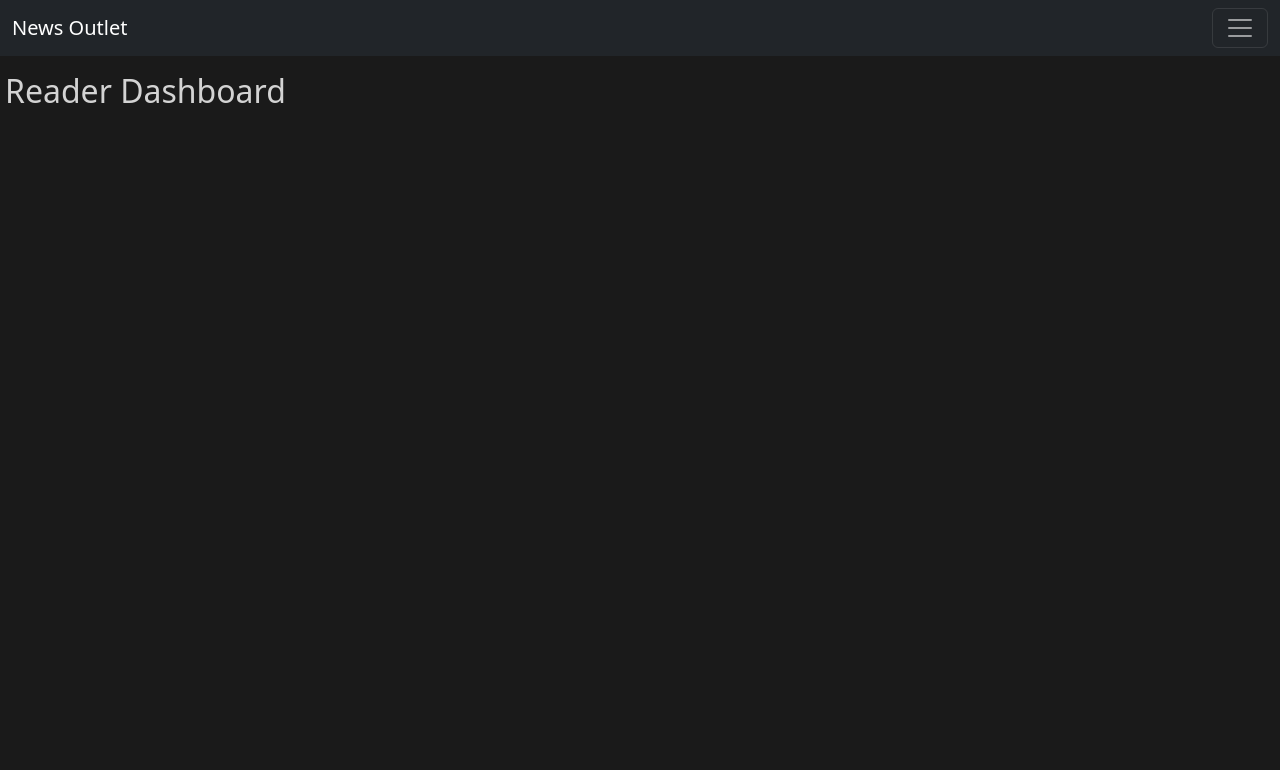
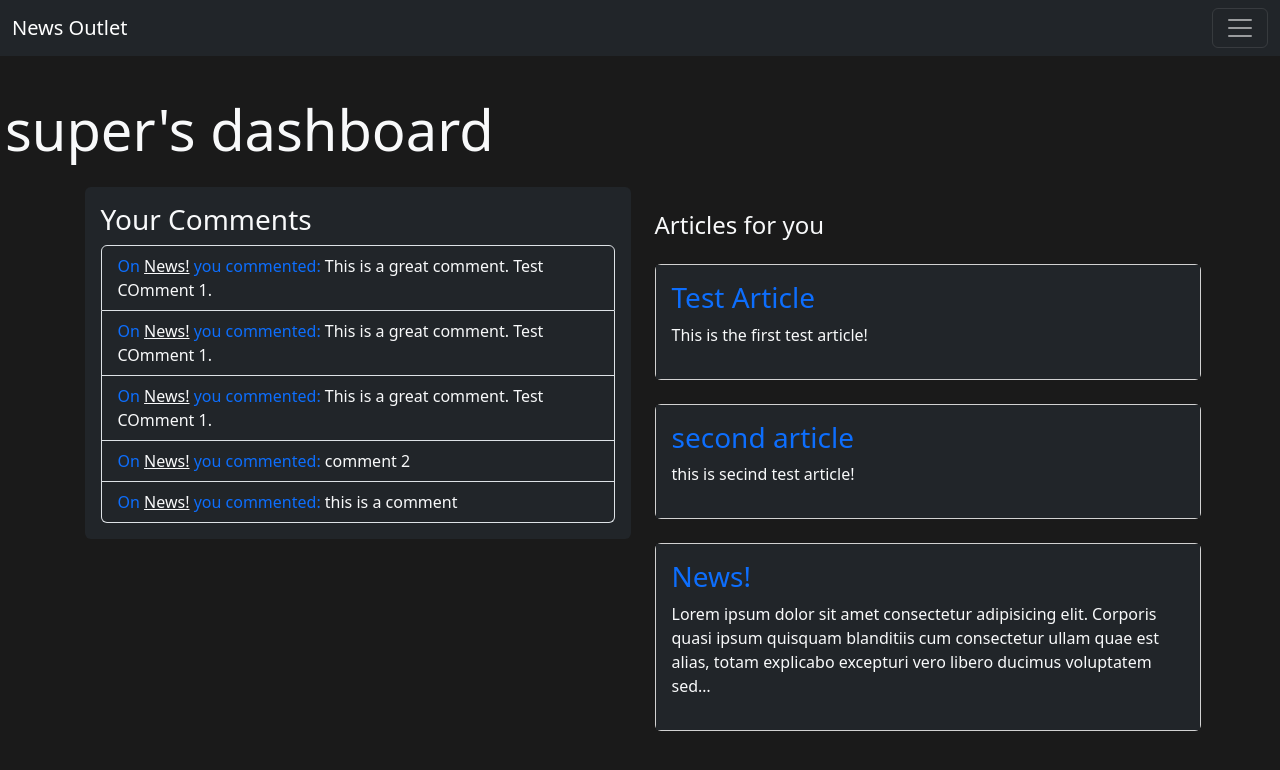
Before and after one commit to hrsharsh16/Capstone-CS50W, a Django app: page /reader_dashboard/ in a window 1280 px wide. Shown: the top 770 px of the page. Run offline with Django 4.2, Linux system fonts and the light colour scheme; a user stored in the database is signed in; data comes from the database, SQL or seed files in the repository; both versions use the stored data as it was after the commit.

Commit message:
completed reader dash and search

```diff
--- a/Capstone/news_outlet/templates/news_outlet/layout.html
+++ b/Capstone/news_outlet/templates/news_outlet/layout.html
@@ -29,7 +29,7 @@
                   <a class="nav-link active" aria-current="page" href="{% url 'index' %}">Home</a>
                 </li>
                 <li class="nav-item">
-                  <a class="nav-link" href="#">Latest</a>
+                  <a class="nav-link" href="{% url 'reader_dashboard' %}">Dashboard</a>
                 </li>
                 <li class="nav-item dropdown">
                   <a class="nav-link dropdown-toggle" href="#" role="button" data-bs-toggle="dropdown" aria-expanded="false">
@@ -53,8 +53,8 @@
                   </ul>
                 </li>
               </ul>
-              <form class="d-flex mt-3" role="search">
-                <input class="form-control me-2" type="search" placeholder="Search" aria-label="Search">
+              <form class="d-flex mt-3" role="search" action="{% url 'search' %}" method="get">
+                <input class="form-control me-2" type="search" placeholder="Search" name="q" aria-label="Search">
                 <button class="btn btn-success" type="submit">Search</button>
               </form>
             </div>
--- a/Capstone/news_outlet/templates/news_outlet/reader_dashboard.html
+++ b/Capstone/news_outlet/templates/news_outlet/reader_dashboard.html
@@ -1,7 +1,41 @@
 {% extends 'news_outlet/layout.html' %}
 
 {% block body %}
-<br><br><br>
-    <h2>Reader Dashboard</h2>
-    <!-- Your dashboard content here -->
+    <br><br><br>
+    <h2 class="text-light display-4 my-4">
+        {{ request.user.username }}'s dashboard
+    </h2>
+
+    <div class="container">
+        <div class="row">
+            <div class="col-md-6">
+                <div class="bg-dark p-3 rounded">
+                    <h3 class="text-light">Your Comments</h3>
+                    <ul class="list-group">
+                        {% for comment in request.user.comment_set.all %}
+                            <li class="list-group-item bg-dark text-light">
+                                <span class="text-primary">On</span>
+                                <a href="{% url 'article_detail' comment.article.pk %}" class="text-light">{{ comment.article.title }}</a>
+                                <span class="text-primary">you commented:</span>
+                                {{ comment.content }}
+                            </li>
+                        {% endfor %}
+                    </ul>
+                </div>
+            </div>
+            <div class="col-md-6">
+                <h4 class="text-light my-4">Articles for you</h4>
+                {% for article in articles %}
+                    <div class="card mb-4">
+                        <div class="card-body bg-dark">
+                            <h3 class="card-title "><a href="{% url 'article_detail' article.pk %}" style="text-decoration: none;" >{{article.title}}</a></h3>
+                            <div class="card-text text-light white-space: pre-line">
+                                {{ article.get_rendered_content|truncatechars:200|safe }}
+                            </div>
+                        </div>
+                    </div>
+                {% endfor %}
+            </div>
+        </div>
+    </div>
 {% endblock %}
--- a/Capstone/news_outlet/urls.py
+++ b/Capstone/news_outlet/urls.py
@@ -11,4 +11,5 @@ urlpatterns = [
     path('admin_dashboard/', views.admin_dashboard, name='admin_dashboard'),
     path('create_article/', views.create_article, name='create_article'),
     path('article/<int:pk>/', views.article_detail, name='article_detail'),
+    path('search/', views.search, name='search'),
  ]
--- a/Capstone/news_outlet/views.py
+++ b/Capstone/news_outlet/views.py
@@ -44,7 +44,9 @@ def register(request):
 
 
 def reader_dashboard(request):
-    return render(request, 'news_outlet/reader_dashboard.html')
+    articles = Article.objects.all()
+    context = {'articles': articles}
+    return render(request, 'news_outlet/reader_dashboard.html', context)
 
 def admin_dashboard(request):
     articles = Article.objects.filter(author=request.user)
@@ -73,3 +75,10 @@ def article_detail(request, pk):
 
     context = {'article': article, 'comments': comments}
     return render(request, 'news_outlet/article_detail.html', context)
+
+
+def search(request):
+    query = request.GET.get('q')  # Get the search query from the URL parameter
+    articles = Article.objects.filter(title__icontains=query) if query else []
+    context = {'query': query, 'articles': articles}
+    return render(request, 'news_outlet/search_results.html', context)
```
Also changed, not shown: Capstone/news_outlet/static/news_outlet/article_detail.js (added, +42 -0 lines), Capstone/news_outlet/templates/news_outlet/article_detail.html (+10 -1 lines), Capstone/news_outlet/templates/news_outlet/index.html (+8 -4 lines), Capstone/news_outlet/templates/news_outlet/search_results.html (added, +29 -0 lines), Capstone/db.sqlite3, Capstone/news_outlet/migrations/0005_bookmark.py (added), Capstone/news_outlet/migrations/0006_delete_bookmark.py (added), Capstone/news_outlet/static/news_outlet/img/placeholder.png (added), Capstone/news_outlet/static/news_outlet/styles.css (line endings or trailing spaces).
